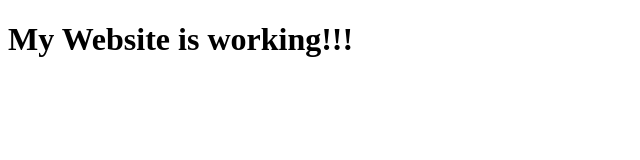
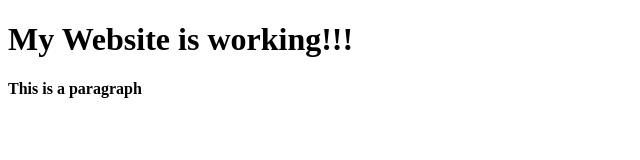
Before and after one commit to 3948647/3948647.github.io, a plain HTML site: page index.html in a window 1280 px wide. Shown: the whole page, without its empty margins (0-640 px from the left). Drawn offline with Linux system fonts and the light colour scheme.

Commit message:
paragraph

```diff
--- a/index.html
+++ b/index.html
@@ -7,5 +7,6 @@
 </head>
 <body>
     <h1>My Website is working!!!</h1>
+    <h4>This is a paragraph</h4>
 </body>
 </html>
```
